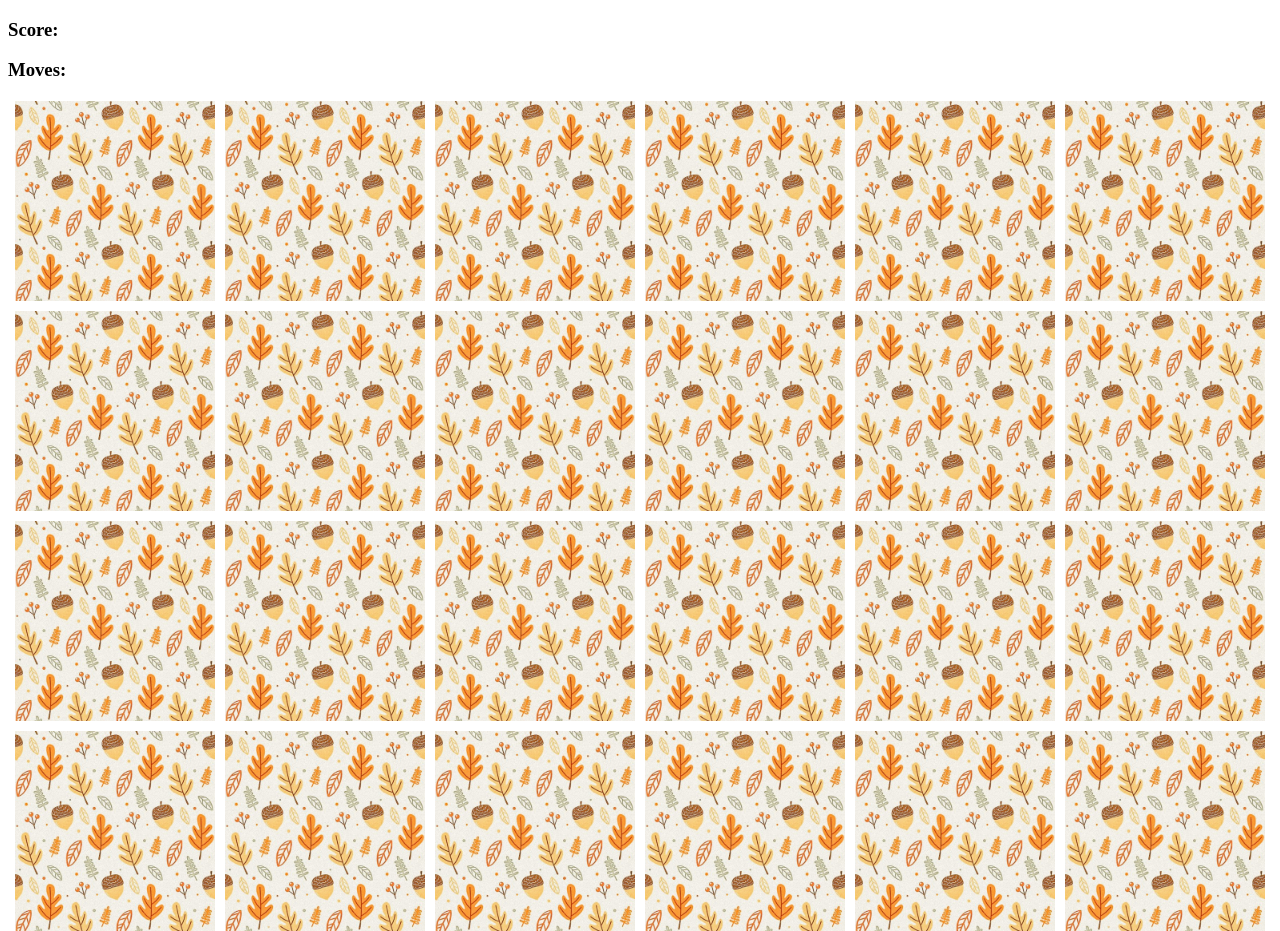
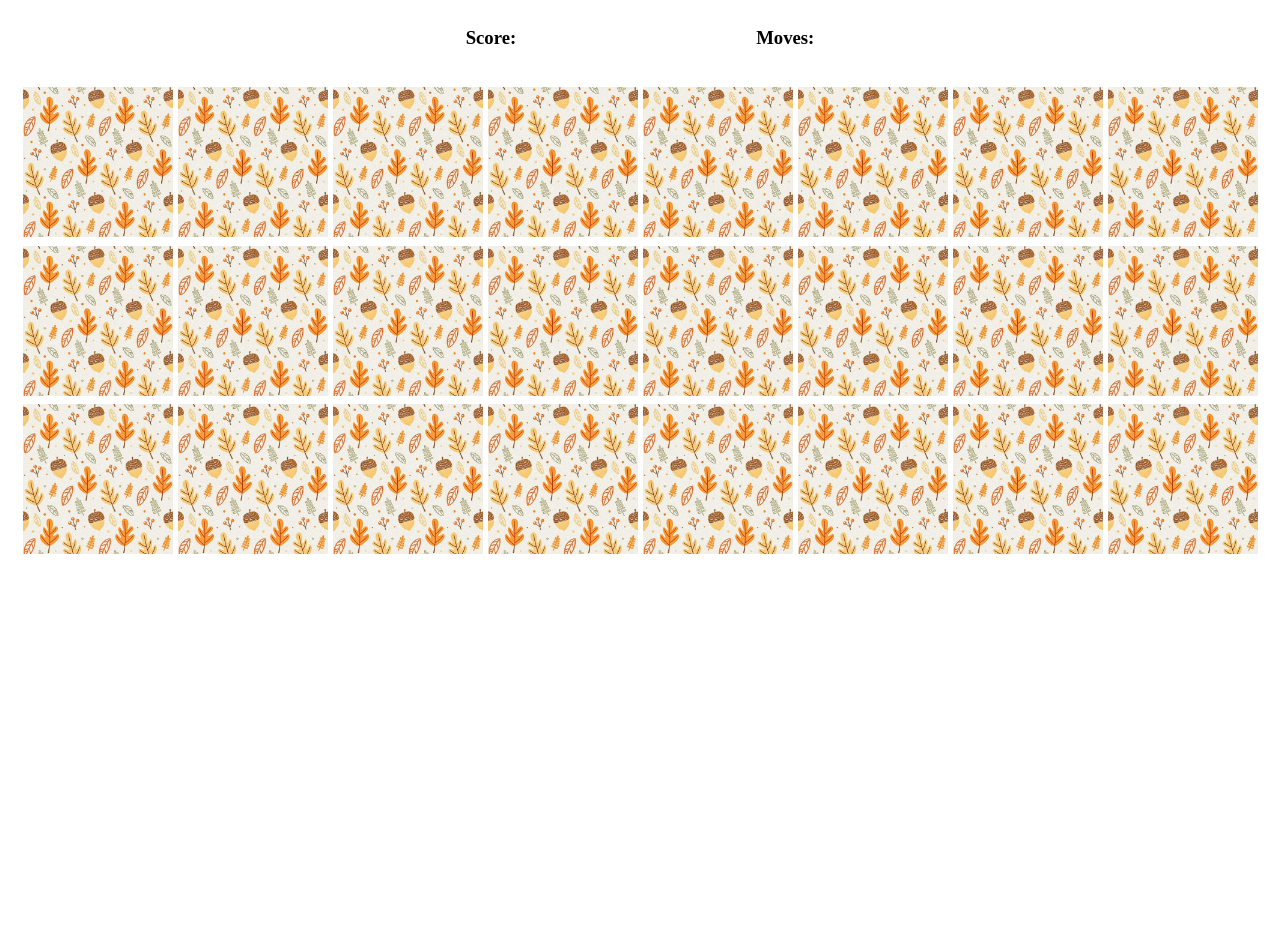
Before and after one commit to Carlos-Blanco/memory-game, a plain HTML site: page index.html in a window 1280 px wide. After the commit the page ends 800 px from the top, so only its background shows below. Drawn offline with Linux system fonts and the light colour scheme.

Commit message:
Win text

```diff
--- a/css/style.css
+++ b/css/style.css
@@ -2,12 +2,20 @@
   display: flex;
   flex-wrap: wrap;
   width: 1250px;
-  height: 620px;
-  gap: 10px;
+  height: 470px;
+  gap: 5px;
   margin: 20px auto;
+  justify-content: center;
 }
 
 img {
-  width: 200px;
-    height: 200px;
+  width: 150px;
+    height: 150px;
 }
+
+.flex-wrapper {
+  display: flex;
+  justify-content: center;
+  align-items: center;
+  gap: 15rem;
+}
--- a/index.html
+++ b/index.html
@@ -9,8 +9,10 @@
   <title>Memory Game</title>
 </head>
 <body>
-  <h3>Score: <span id="result"></span></h3>
-  <h3>Moves: <span id="moves"></span></h3>
+  <div class="flex-wrapper">
+    <h3>Score: <span id="result"></span></h3>
+    <h3>Moves: <span id="moves"></span></h3>
+  </div>
   <div class="grid">
 
   </div>
--- a/js/index.js
+++ b/js/index.js
@@ -98,6 +98,8 @@ document.addEventListener('DOMContentLoaded', () => {
     }
   ]
 
+cardArray.sort(() => 0.5 - Math.random());
+
 const grid = document.querySelector('.grid');
 var resultDisplay = document.querySelector('#result');
 var totalMoves = document.querySelector('#moves');
@@ -136,7 +138,7 @@ function checkForMatch() {
   resultDisplay.textContent = cardsWon.length;
   totalMoves.textContent = move;
   if (cardsWon.length === cardArray.length/2) {
-    resultDisplay.textContent = 'Congratulations!! You won the game in ' + moves + ' moves';
+    grid.textContent = 'Congratulations!! You found them all in ' + move + ' moves';
   }
 }
 
```
